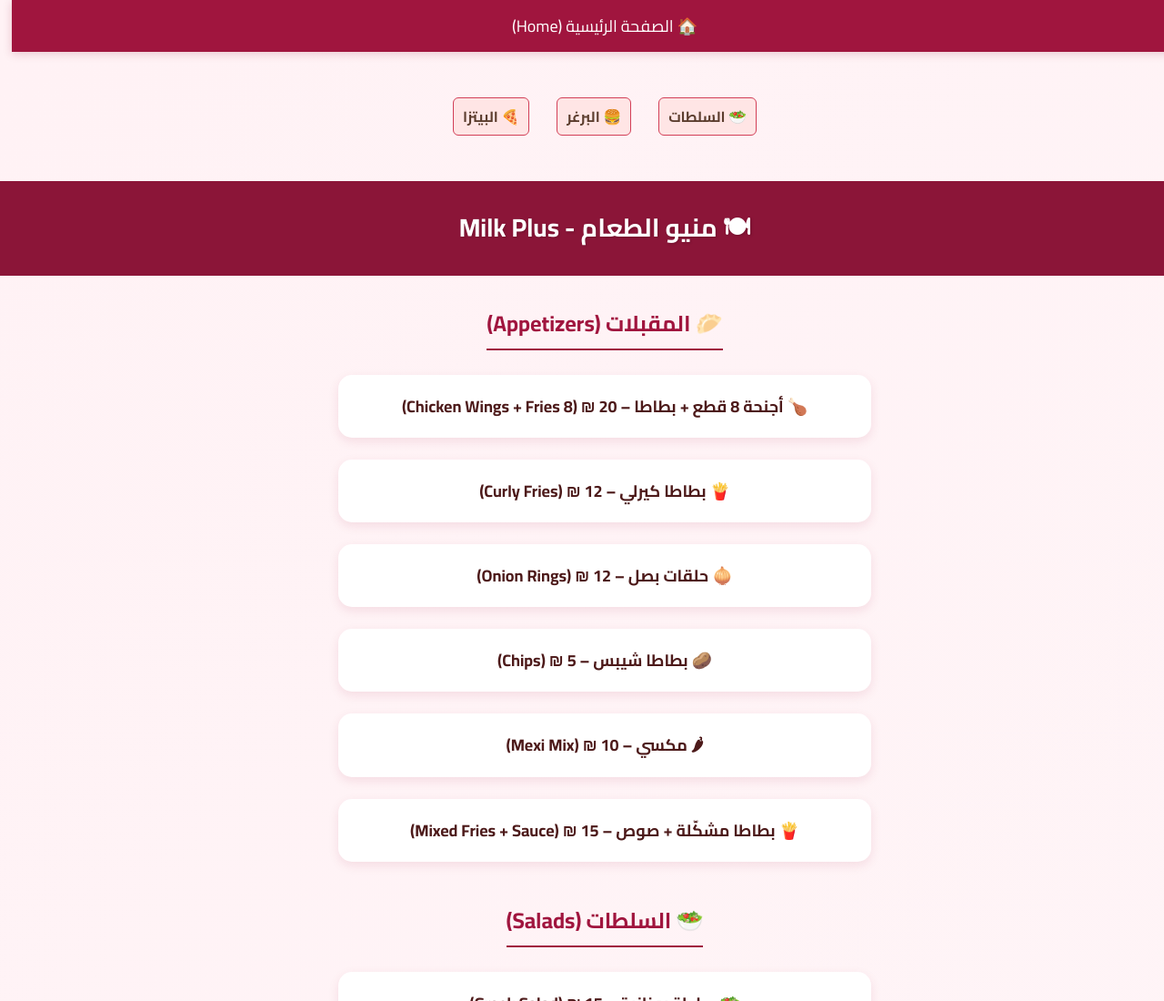
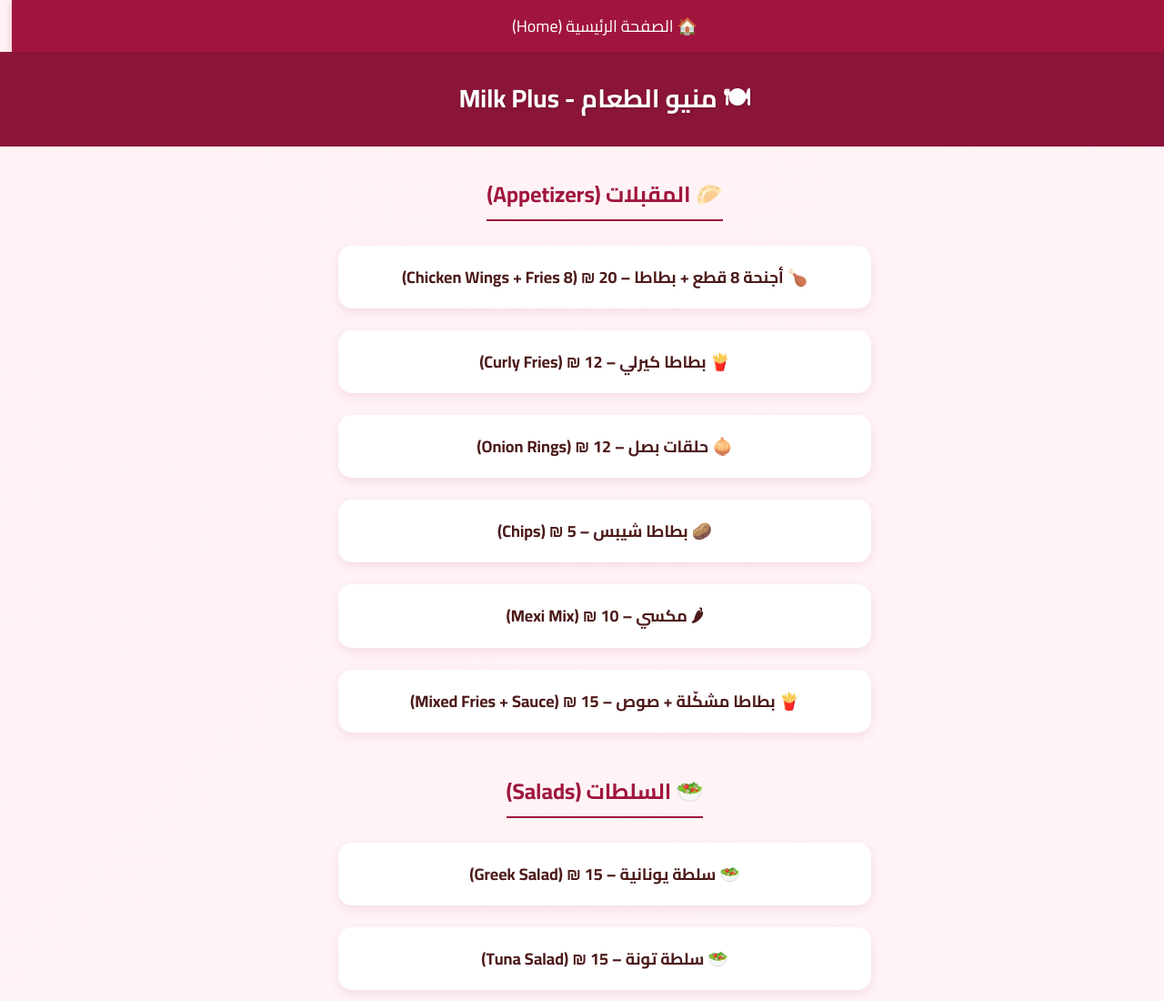
Before and after one commit to yshamasneh/Milk-menu-, a plain HTML site: page food.html in a window 1280 px wide. Shown: the top 1100 px of the page at 91% size. Drawn offline with Linux system fonts and the light colour scheme.

```diff
--- a/food.html
+++ b/food.html
@@ -18,16 +18,7 @@
   </nav>
 
   <!-- روابط الأقسام -->
- <div class="horizontal-scroll">
-  <div class="section-links">
 
-    <a href="salads.html">🥗 السلطات</a>
-    <a href="burger.html">🍔 البرغر</a>
-    <a href="pizza.html">🍕 البيتزا</a>
-
-
-  </div>
-</div>
 
   <!-- العنوان الرئيسي -->
   <header>🍽 منيو الطعام - Milk Plus</header>
```
